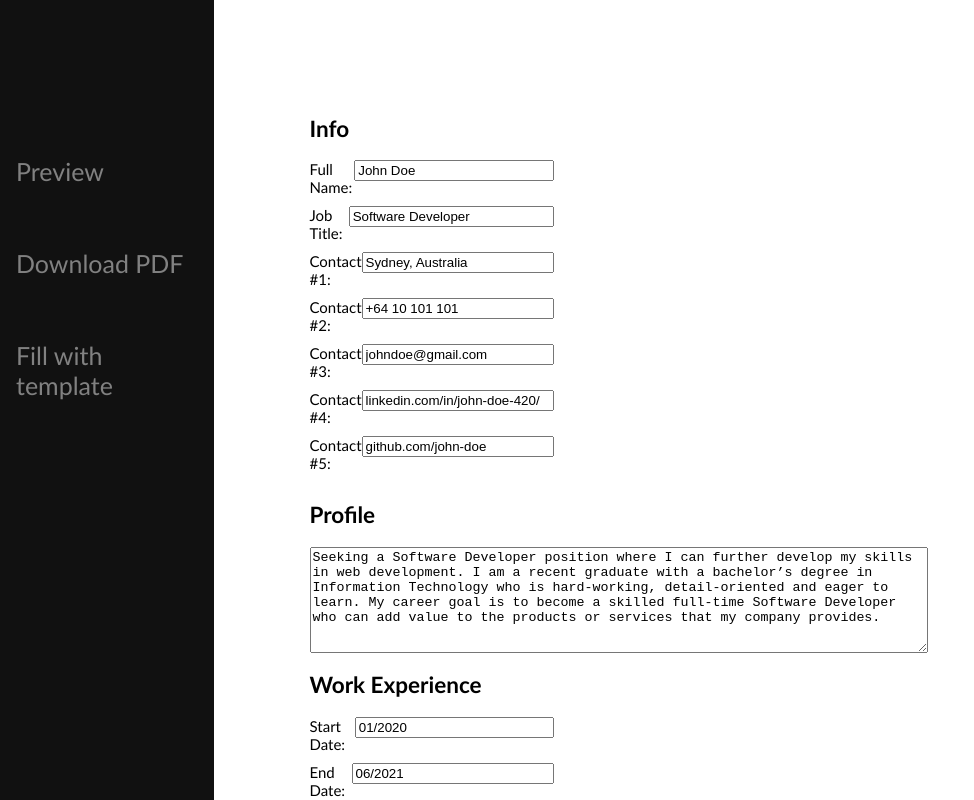
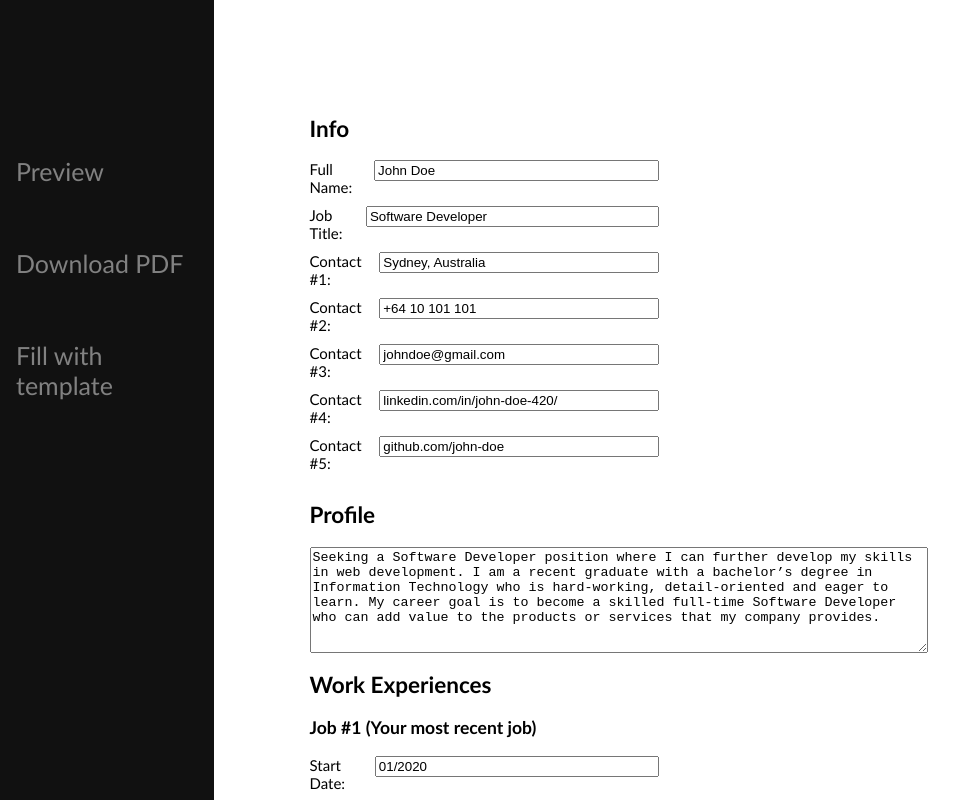
Before and after one commit to lancedang64/project_cv-builder, a React (Create React App) app: page / in a window 1280 px wide. Shown: the whole page, without its empty margins (0-974 px from the left). Built offline with nearby package versions, Linux system fonts and the light colour scheme; what @react-pdf/renderer would draw is missing.

Commit message:
Added WorkExperience form fields

```diff
--- a/src/TEMPLATE.js
+++ b/src/TEMPLATE.js
@@ -14,18 +14,26 @@ const TEMPLATE = {
 		{
 			startDate: '01/2020',
 			endDate: '06/2021',
-			position: 'Front-end developer',
+			position: 'Software Developer',
 			company: 'Abc def PTY LTD',
-			description:
-				'Curabitur et blandit ipsum. Proin suscipit tellus a mattis elementum. Suspendisse nunc orci, condimentum vitae pharetra luctus, faucibus a dolor. Nulla aliquam pellentesque justo ut pharetra. Donec bibendum mi sed porttitor accumsan. Donec ultrices cursus vulputate. Maecenas eget commodo sem.',
+			description: [
+				'Experimented with multiple iterations during design implementation.',
+				'Wrote extensible and maintainable code as part of a team.',
+				'Excelled in rapidly prototyping new capabilities to confirm project feasibility.',
+				'Designed web applications and maintained content for multiple .NET-based systems.',
+			],
 		},
 		{
 			startDate: '03/2019',
 			endDate: '01/2020',
 			position: 'Graduate developer',
 			company: 'DevOps Specialist PTY LTD',
-			description:
-				'Nunc et urna sollicitudin, blandit quam at, tempor dui. Curabitur commodo non sapien eget scelerisque. Duis vestibulum tellus mi, ac rhoncus elit pharetra quis. Phasellus in ante ac tellus malesuada imperdiet. Maecenas eleifend diam id leo blandit, sed congue orci euismod. Etiam maximus, elit et ultrices maximus, ligula lacus blandit risus, a dignissim mi risus id lorem. Curabitur porttitor laoreet enim et cursus.',
+			description: [
+				'Modified existing software to detect and correct errors, improve performance, and upgrade interfaces.',
+				'Consulted with clients regularly regarding projects, proposals, and technical issues that arise during the development process.',
+				'Prepared reports on specifications and activities for each project.',
+				'Collaborated well with other team members to determine the best design specifications and details.',
+			],
 		},
 	],
 };
--- a/src/components/FormMode/CompulsoryField.js
+++ b/src/components/FormMode/CompulsoryField.js
@@ -1,20 +1,32 @@
 import React from 'react';
 
 function CompulsoryField(props) {
-	const { type, label, id, name, value, handleOnChange } = props;
+	const { type, label, id, name, value, handleOnChange, className } = props;
 
 	if (type === 'textArea') {
 		return (
 			<div>
 				{label ? <label>{label}: </label> : null}
-				<textarea id={id} name={name} value={value} onChange={handleOnChange} />
+				<textarea
+					id={id}
+					className={className}
+					name={name}
+					value={value}
+					onChange={handleOnChange}
+				/>
 			</div>
 		);
 	}
 	return (
 		<div className='inputDiv'>
 			<label>{label}: </label>
-			<input id={id} name={name} value={value} onChange={handleOnChange} />
+			<input
+				id={id}
+				className={className}
+				name={name}
+				value={value}
+				onChange={handleOnChange}
+			/>
 		</div>
 	);
 }
--- a/src/components/FormMode/FormContainer.js
+++ b/src/components/FormMode/FormContainer.js
@@ -24,6 +24,7 @@ function FormContainer(props) {
 		return (
 			<WorkExperience
 				key={index}
+				index={index}
 				workExpData={experience}
 				handleOnChange={props.handleOnChange}
 			/>
@@ -50,12 +51,13 @@ function FormContainer(props) {
 			<Section name='Profile'>
 				<CompulsoryField
 					type='textArea'
+					className='profile'
 					name='profile'
 					value={profile}
 					handleOnChange={props.handleOnChange}
 				/>
 			</Section>
-			<Section name='Work Experience' children={workExperienceFields} />
+			<Section name='Work Experiences' children={workExperienceFields} />
 		</form>
 	);
 }
--- a/src/components/FormMode/WorkExperience.js
+++ b/src/components/FormMode/WorkExperience.js
@@ -2,9 +2,12 @@ import React from 'react';
 import CompulsoryField from './CompulsoryField';
 
 function WorkExperience(props) {
-	const { workExpData, handleOnChange } = props;
+	const { index, workExpData, handleOnChange } = props;
 	return (
-		<div>
+		<div className='WorkExperience'>
+			<h3>
+				Job #{index + 1} {index === 0 ? '(Your most recent job)' : null}
+			</h3>
 			<CompulsoryField
 				label='Start Date'
 				name='startDate'
@@ -29,13 +32,19 @@ function WorkExperience(props) {
 				value={workExpData.company}
 				handleOnChange={handleOnChange}
 			/>
-			<CompulsoryField
-				type='textArea'
-				label='Description'
-				name='description'
-				value={workExpData.description}
-				handleOnChange={handleOnChange}
-			/>
+			{workExpData.description.map((task, index) => {
+				return (
+					<CompulsoryField
+						key={index}
+						type='textArea'
+						className='descriptionTask'
+						label={`Task ${index + 1}`}
+						name='description'
+						value={task}
+						handleOnChange={handleOnChange}
+					/>
+				);
+			})}
 		</div>
 	);
 }
--- a/src/styles/App.css
+++ b/src/styles/App.css
@@ -48,7 +48,7 @@ body {
 }
 
 .inputDiv {
-	width: 28%;
+	width: 40%;
 	display: flex;
 	align-items: flex-start;
 	justify-content: space-between;
@@ -62,9 +62,18 @@ input {
 	width: 300px;
 }
 
-textarea {
+.profile {
 	display: block;
 	width: 70%;
 	height: 100px;
 	margin-top: 7px;
 }
+
+.WorkExperience {
+	margin-bottom: 50px;
+}
+
+.descriptionTask {
+	display: inline-block;
+	width: 70%;
+}
```
